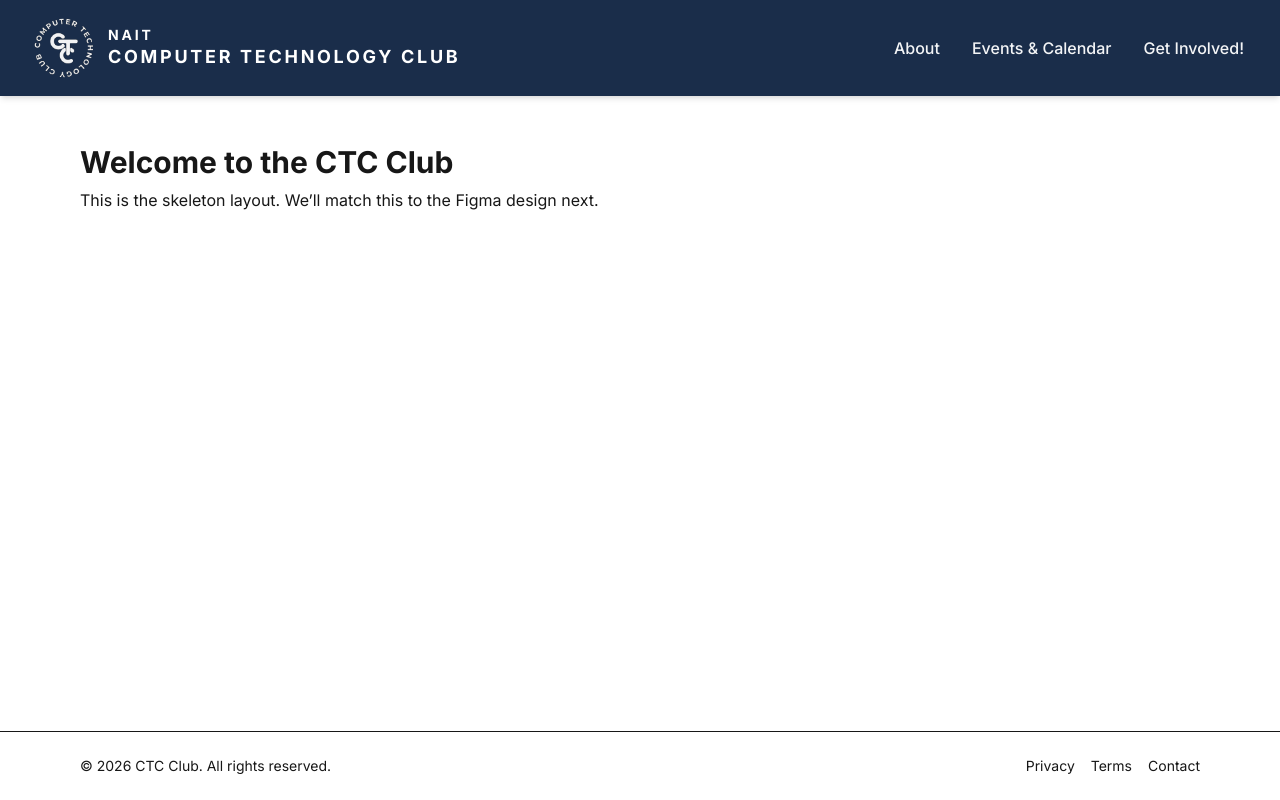
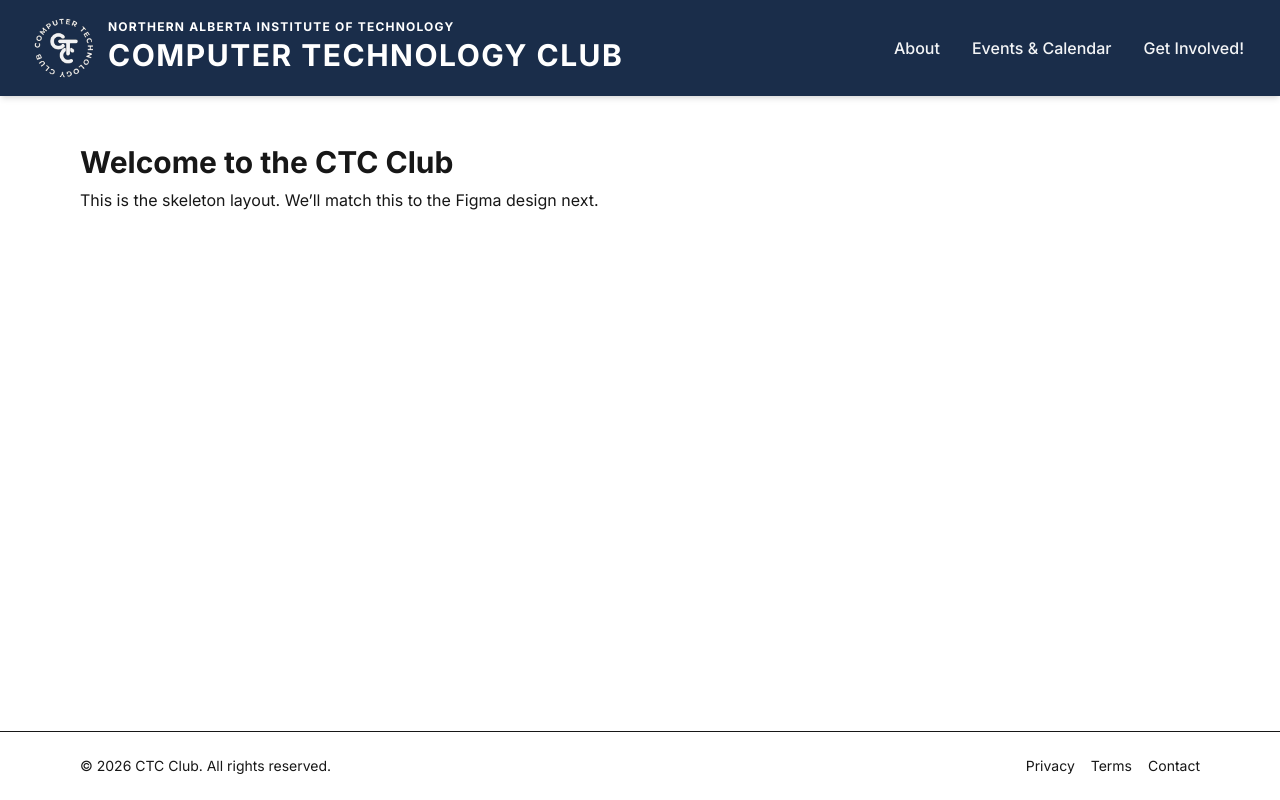
Before and after one commit to TheWeeknder/New-Computer-Technology-Club-Website, a Next.js app: page / in a window 1280 px wide. Built offline with nearby package versions, Linux system fonts and the light colour scheme.

Commit message:
made the ctc title slightly larger

```diff
--- a/src/components/Navbar.tsx
+++ b/src/components/Navbar.tsx
@@ -93,10 +93,10 @@ export default function Navbar({ activeHref }: NavbarProps) {
             className="h-12 w-12 shrink-0 object-contain sm:h-14 sm:w-14 lg:h-16 lg:w-16"
           />
           <span className="hidden min-w-0 flex-col sm:flex">
-            <span className="text-xs font-bold leading-none tracking-[0.2em] sm:text-sm">
-              NAIT
+            <span className="text-xs font-bold leading-none tracking-[0.1em] xs:text-xs">
+              NORTHERN ALBERTA INSTITUTE OF TECHNOLOGY
             </span>
-            <span className="mt-1 whitespace-nowrap text-sm font-bold leading-tight tracking-[0.15em] sm:text-base lg:text-lg">
+            <span className="mt-1 whitespace-nowrap font-bold leading-tight tracking-[0.05em] text-xl sm:text-2xl xl:text-3xl">
               COMPUTER TECHNOLOGY CLUB
             </span>
           </span>
```
Also changed, not shown: public/club_logo_transparent.svg (deleted).
